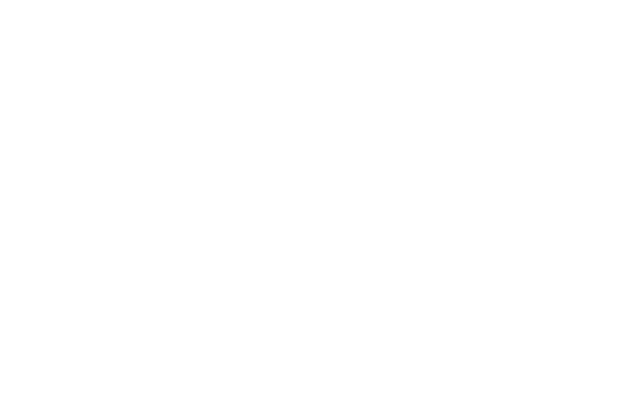
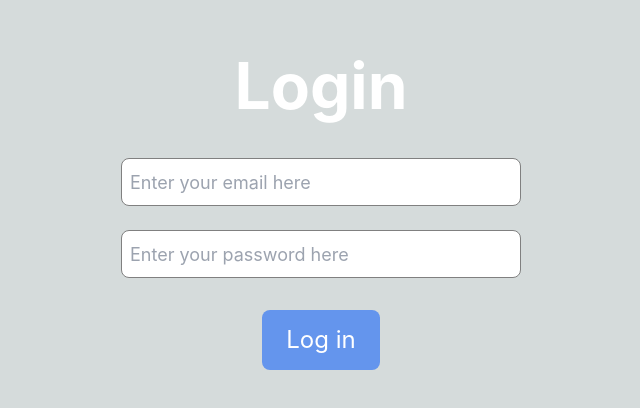
Before and after one commit to uspilledtea/gamblingsite, a React (Vite) app in the folder vite-project/: page /Login in a window 1280 px wide. Before the commit this address had no page. Shown: the part 192-600 px from the top of the page, without its empty margins (319-959 px from the left). Built offline with nearby package versions, Linux system fonts and the light colour scheme.

Commit message:
Added login page

```diff
--- a/vite-project/src/App/App.jsx
+++ b/vite-project/src/App/App.jsx
@@ -3,6 +3,7 @@
 import Games from "../pages/Games.jsx"
 import { Home } from '../pages/home.jsx';
 import {BrowserRouter as Router, Routes, Route} from "react-router-dom";
+import Login from '../pages/Login.jsx';
 
 function App() {
 
@@ -13,6 +14,7 @@
                 <Route path="/" element={<Home/>} />
                 <Route path="/Games" element={<Games/>}/>
                 <Route path="/Account" element={<Account/>}/>
+                <Route path="/Login" element={<Login/>}/>
             </Routes>
         </Router>
     </>
--- a/vite-project/src/pages/Games.jsx
+++ b/vite-project/src/pages/Games.jsx
@@ -1,3 +1,4 @@
+import React from 'react'
 import { Link } from "react-router-dom"
 
 
@@ -5,7 +6,9 @@
     return(
     <>
     <p>Games</p>
+
     <Link to="/">Home</Link>
+
     </>
     )
 }
--- /dev/null
+++ b/vite-project/src/pages/Login.css
@@ -0,0 +1,174 @@
+html,
+body {
+  padding: 0;
+  margin: 0;
+  font-family:
+    -apple-system,
+    BlinkMacSystemFont,
+    Segoe UI,
+    Roboto,
+    Oxygen,
+    Ubuntu,
+    Cantarell,
+    Fira Sans,
+    Droid Sans,
+    Helvetica Neue,
+    sans-serif;
+    background-color: #d5dbdb;
+}
+
+* {
+  box-sizing: border-box;
+}
+
+main {
+  padding: 5rem 0;
+  flex: 1;
+  display: flex;
+  flex-direction: column;
+  justify-content: center;
+  align-items: center;
+}
+
+code {
+  background: #fafafa;
+  border-radius: 5px;
+  padding: 0.75rem;
+  font-family:
+    Menlo,
+    Monaco,
+    Lucida Console,
+    Courier New,
+    monospace;
+}
+
+input[type='button'] {
+  border: none;
+  background: cornflowerblue;
+  color: white;
+  padding: 12px 24px;
+  margin: 8px;
+  font-size: 24px;
+  border-radius: 8px;
+  cursor: pointer;
+}
+
+.mainContainer {
+    flex-direction: column;
+    display: flex;
+    align-items: center;
+    justify-content: center;
+    height: 100vh;
+  }
+
+  .titleContainer {
+    display: flex;
+    flex-direction: column;
+    font-size: 64px;
+    font-weight: bolder;
+    align-items: center;
+    justify-content: center;
+  }
+
+  .resultContainer,
+  .historyItem {
+    flex-direction: row;
+    display: flex;
+    width: 400px;
+    align-items: center;
+    justify-content: space-between;
+  }
+
+  .historyContainer {
+    flex-direction: column;
+    display: flex;
+    height: 200px;
+    align-items: center;
+    flex-grow: 5;
+    justify-content: flex-start;
+  }
+
+  .buttonContainer {
+    display: flex;
+    flex-direction: column;
+    align-items: center;
+    justify-content: center;
+    height: 260px;
+  }
+
+  .inputContainer {
+    display: flex;
+    flex-direction: column;
+    align-items: flex-start;
+    justify-content: center;
+  }
+
+  .inputContainer > .errorLabel {
+    color: red;
+    font-size: 12px;
+  }
+
+  .inputBox {
+    height: 48px;
+    width: 400px;
+    font-size: large;
+    border-radius: 8px;
+    border: 1px solid grey;
+    padding-left: 8px;
+  }
+
+
+
+  html,
+  body {
+    padding: 0;
+    margin: 0;
+    font-family:
+      -apple-system,
+      BlinkMacSystemFont,
+      Segoe UI,
+      Roboto,
+      Oxygen,
+      Ubuntu,
+      Cantarell,
+      Fira Sans,
+      Droid Sans,
+      Helvetica Neue,
+      sans-serif;
+  }
+
+  * {
+    box-sizing: border-box;
+  }
+
+  main {
+    padding: 5rem 0;
+    flex: 1;
+    display: flex;
+    flex-direction: column;
+    justify-content: center;
+    align-items: center;
+  }
+
+  code {
+    background: #fafafa;
+    border-radius: 5px;
+    padding: 0.75rem;
+    font-family:
+      Menlo,
+      Monaco,
+      Lucida Console,
+      Courier New,
+      monospace;
+  }
+
+  input[type='button'] {
+    border: none;
+    background: cornflowerblue;
+    color: white;
+    padding: 12px 24px;
+    margin: 8px;
+    font-size: 24px;
+    border-radius: 8px;
+    cursor: pointer;
+  }
--- a/vite-project/src/pages/Login.jsx
+++ b/vite-project/src/pages/Login.jsx
@@ -1,12 +1,50 @@
-import React from "react"
-import { Link } from "react-router-dom"
+import React, { useState } from 'react'
+import { useNavigate } from 'react-router-dom'
+import './Login.css'
 
-function Login() {
-    return (
-        <>
-        <p>Login</p>
-        </>
-    )
+const Login = (props) => {
+  const [email, setEmail] = useState('')
+  const [password, setPassword] = useState('')
+  const [emailError, setEmailError] = useState('')
+  const [passwordError, setPasswordError] = useState('')
+
+  const navigate = useNavigate()
+
+  const onButtonClick = () => {
+    // You'll update this function later...
+  }
+
+  return (
+    <div className={'mainContainer'}>
+      <div className={'titleContainer'}>
+        <div className="text-white">Login</div>
+      </div>
+      <br />
+      <div className={'inputContainer'}>
+        <input
+          value={email}
+          placeholder="Enter your email here"
+          onChange={(ev) => setEmail(ev.target.value)}
+          className={'inputBox'}
+        />
+        <label className="errorLabel">{emailError}</label>
+      </div>
+      <br />
+      <div className={'inputContainer'}>
+        <input
+          value={password}
+          placeholder="Enter your password here"
+          onChange={(ev) => setPassword(ev.target.value)}
+          className={'inputBox'}
+        />
+        <label className="errorLabel">{passwordError}</label>
+      </div>
+      <br />
+      <div className={'inputContainer'}>
+        <input className={'inputButton'} type="button" onClick={onButtonClick} value={'Log in'} />
+      </div>
+    </div>
+  )
 }
 
 export default Login
--- a/vite-project/src/pages/home.jsx
+++ b/vite-project/src/pages/home.jsx
@@ -1,4 +1,3 @@
-import './home.css'
 import React from "react";
 import { Link } from "react-router-dom";
 
@@ -7,15 +6,13 @@
         <>
         <div className="w-screen bg-slate-900 h-12">
             <p className="text-center text-white">logo</p>
-            <p className="text-white text-right"><Link to="/Login" >Login</Link></p>
+
         </div>
         <div className="flex flex-col h-screen w-60 pt-16 pl-5 bg-slate-900 fixed top-0 left-0 right-0">
         <Link to="/" className="text-slate-300 transition ease-in-out delay-100 hover:text-slate-500 w-10">Home</Link>
         <Link to="/Games" className="text-slate-300 transition ease-in-out delay-100 hover:text-slate-500 mt-2.5 w-10">Games</Link>
         <Link to="/Account" className="text-slate-300 transition ease-in-out delay-100 hover:text-slate-500 mt-2.5 w-10">Account</Link>
-        </div>
-        <div>
-
+        <Link to="/Login" className="text-slate-300 transition ease-in-out delay-100 hover:text-slate-500 mt-2.5 w-10">Login</Link>
         </div>
         </>
     )
```
